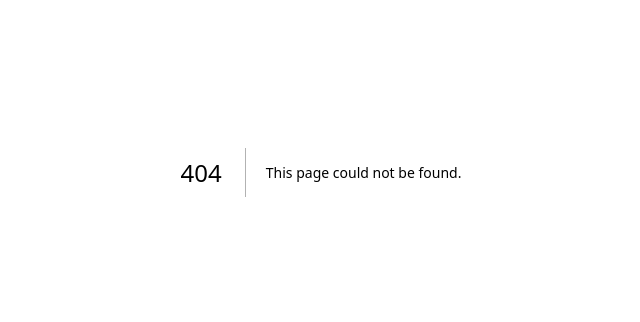
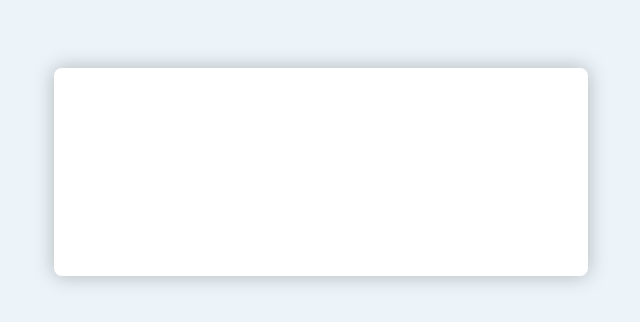
Before and after one commit to SneiderVelez/fina-parafina, a Next.js app: page /foundations in a window 1280 px wide. Before the commit this address had no page. Shown: the part 228-550 px from the top of the page, without its empty margins (319-959 px from the left). Built offline with nearby package versions, Linux system fonts and the light colour scheme.

Commit message:
feat: update layout and tailwind config

```diff
--- /dev/null
+++ b/src/app/foundations/page.tsx
@@ -0,0 +1,9 @@
+const FoundationsPage = () => {
+  return (
+    <div className="min-h-screen flex items-center justify-center">
+      <div className="bg-white shadow-custom h-52 w-5/12 mx-auto rounded-lg"></div>
+    </div>
+  );
+};
+
+export default FoundationsPage;
--- a/src/app/layout.tsx
+++ b/src/app/layout.tsx
@@ -1,17 +1,24 @@
 import type { Metadata } from "next";
-import { Geist, Geist_Mono } from "next/font/google";
+import { Lato, Plus_Jakarta_Sans, Pacifico } from "next/font/google";
 import "./globals.css";
 
-const geistSans = Geist({
-  variable: "--font-geist-sans",
+const lato = Lato({
   subsets: ["latin"],
+  weight: ["100", "300", "400", "700", "900"],
+  variable: "--font-lato",
 });
 
-const geistMono = Geist_Mono({
-  variable: "--font-geist-mono",
+const plusJakarta = Plus_Jakarta_Sans({
   subsets: ["latin"],
+  weight: ["200", "300", "400", "500", "600", "700", "800"],
+  variable: "--font-plus-jakarta",
 });
 
+const pacifico = Pacifico({
+  subsets: ["latin"],
+  weight: ["400"],
+  variable: "--font-pacifico",
+});
 export const metadata: Metadata = {
   title: "Create Next App",
   description: "Generated by create next app",
@@ -23,10 +30,11 @@ export default function RootLayout({
   children: React.ReactNode;
 }>) {
   return (
-    <html lang="en">
-      <body className={`${geistSans.variable} ${geistMono.variable}`}>
-        {children}
-      </body>
+    <html
+      lang="en"
+      className={`${lato.variable} ${plusJakarta.variable} ${pacifico.variable}`}
+    >
+      <body className="font-lato bg-brand-main">{children}</body>
     </html>
   );
 }
--- a/tailwind.config.js
+++ b/tailwind.config.js
@@ -8,12 +8,23 @@ module.exports = {
   ],
   theme: {
   	extend: {
+      fontFamily: {
+        sans: ["var(--font-lato)", "sans-serif"], // por defecto
+        jakarta: ["var(--font-plusjakarta)", "sans-serif"], // títulos
+        pacifico: ["var(--font-pacifico)", "cursive"], // palabras especiales
+      },
+      boxShadow: {
+        custom: "0px 0px 20px rgba(0,0,0,0.25)",       // sombra difusa en todos lados
+        customTop: "0px -5px 10px rgba(0,0,0,0.25)",   // sombra hacia arriba
+        customBottom: "0px 4px 8px rgba(0,0,0,0.25)",  // sombra hacia abajo
+      },
   		borderRadius: {
   			lg: 'var(--radius)',
   			md: 'calc(var(--radius) - 2px)',
   			sm: 'calc(var(--radius) - 4px)'
   		},
   		colors: {
+  			// Colores base de shadcn/ui
   			background: 'hsl(var(--background))',
   			foreground: 'hsl(var(--foreground))',
   			card: {
@@ -53,7 +64,72 @@ module.exports = {
   				'3': 'hsl(var(--chart-3))',
   				'4': 'hsl(var(--chart-4))',
   				'5': 'hsl(var(--chart-5))'
-  			}
+  			},
+
+  			  			// 🎨 Colores de la marca - Fondos
+  			brand: {
+  				main: '#ECF4F9',         // Fondo principal (Azul muy claro)
+  				secondary: '#FDF9F3',    // Fondo secundario (Beige muy claro)
+  				tertiary: '#F5F0E8',     // Fondo terciario (Beige ligeramente más oscuro)
+  			},
+
+  			// 🟡 Familia Amarillo (Primary - Botones principales/Destacados)
+  			yellow: {
+  				DEFAULT: '#F2B705',       // Principal (Amarillo cálido)
+  				50: '#F2B70520',         // Light/Subtle (20% opacidad)
+  				100: '#F2B70550',        // Disabled (50% opacidad)
+  				500: '#F2B705',          // Principal
+  				600: '#D4A004',          // Hover (Amarillo más intenso)
+  				700: '#B8890E',          // Active/Pressed (Amarillo más oscuro)
+  			},
+
+  			// 🔴 Familia Rojo (Secondary - Llamadas a la acción/Urgencia)
+  			red: {
+  				DEFAULT: '#C4622D',       // Principal (Rojo terracota)
+  				50: '#C4622D15',         // Light/Subtle (15% opacidad)
+  				100: '#C4622D50',        // Disabled (50% opacidad)
+  				500: '#C4622D',          // Principal
+  				600: '#A8512A',          // Hover (Rojo más profundo)
+  				700: '#8B4226',          // Active/Pressed (Rojo más oscuro)
+  			},
+
+  			// 🔵 Familia Azul (Accent - Elementos decorativos/Información)
+  			blue: {
+  				DEFAULT: '#A8C8E1',       // Principal (Azul polvo)
+  				50: '#A8C8E110',         // Muy sutil (10% opacidad)
+  				100: '#A8C8E130',        // Light/Info (30% opacidad)
+  				500: '#A8C8E1',          // Principal
+  				600: '#94B8D9',          // Hover (Azul más intenso)
+  				700: '#7FA8D1',          // Active (Azul más profundo)
+  			},
+
+  			// ⚫ Familia Grises (Texto y elementos neutros)
+  			gray: {
+  				400: '#CCCCCC',          // Bordes principales (Gris muy claro)
+  				500: '#999999',          // Texto terciario (Gris claro)
+  				600: '#666666',          // Texto secundario (Gris medio)
+  				700: '#404040',          // Texto principal (Gris carbón)
+  				800: '#E5E5E5',          // Bordes suaves (Gris casi blanco)
+  				900: '#F0F0F0',          // Hover en elementos neutros (Gris hover)
+  			},
+
+  			// 🟢 Colores de Estado (Adicionales)
+  			success: {
+  				DEFAULT: '#28A745',       // Verde éxito
+  				600: '#218838',          // Verde éxito hover
+  			},
+  			warning: {
+  				DEFAULT: '#FFC107',       // Amarillo advertencia
+  				600: '#E0A800',          // Amarillo advertencia hover
+  			},
+  			error: {
+  				DEFAULT: '#DC3545',       // Rojo error
+  				600: '#C82333',          // Rojo error hover
+  			},
+  			info: {
+  				DEFAULT: '#17A2B8',       // Azul información
+  				600: '#138496',          // Azul información hover
+  			},
   		}
   	}
   },
```
